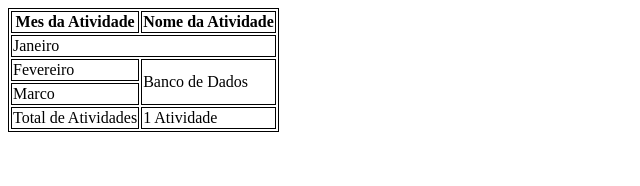
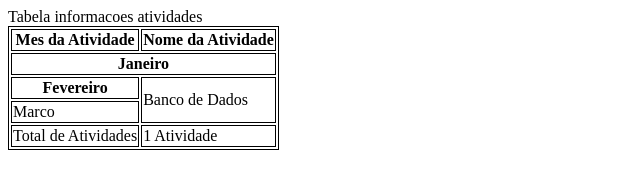
Before and after one commit to jorgeobrecht/gama-html, a plain HTML site: page tabelas.html in a window 1280 px wide. Shown: the whole page, without its empty margins (0-640 px from the left). Drawn offline with Linux system fonts and the light colour scheme.

Commit message:
Acessibilidade Tabelas

```diff
--- a/tabelas.html
+++ b/tabelas.html
@@ -11,20 +11,21 @@
     <!-- Conteudo principal -->
     <main>
 
-    <table>
+    <caption>Tabela informacoes atividades</caption>
+    <table summary="Informa Atividades e o mes delas">
         <thead>
             <tr>
-                <th>Mes da Atividade</th>
-                <th>Nome da Atividade</th>
+                <th abbr="Mes" scope="col">Mes da Atividade</th>
+                <th abbr="Atividades" scope="col">Nome da Atividade</th>
             </tr>
         </thead>
         <tbody>
             <tr>
-                <td colspan="2">Janeiro</td>
+                <th colspan="2" scope="row">Janeiro</th>
                 <!-- <td>Python</td> -->
             </tr>
             <tr>
-                <td>Fevereiro</td>
+                <th scope="row">Fevereiro</th>
                 <td rowspan="2">Banco de Dados</td>
             </tr>
             <tr>
```
